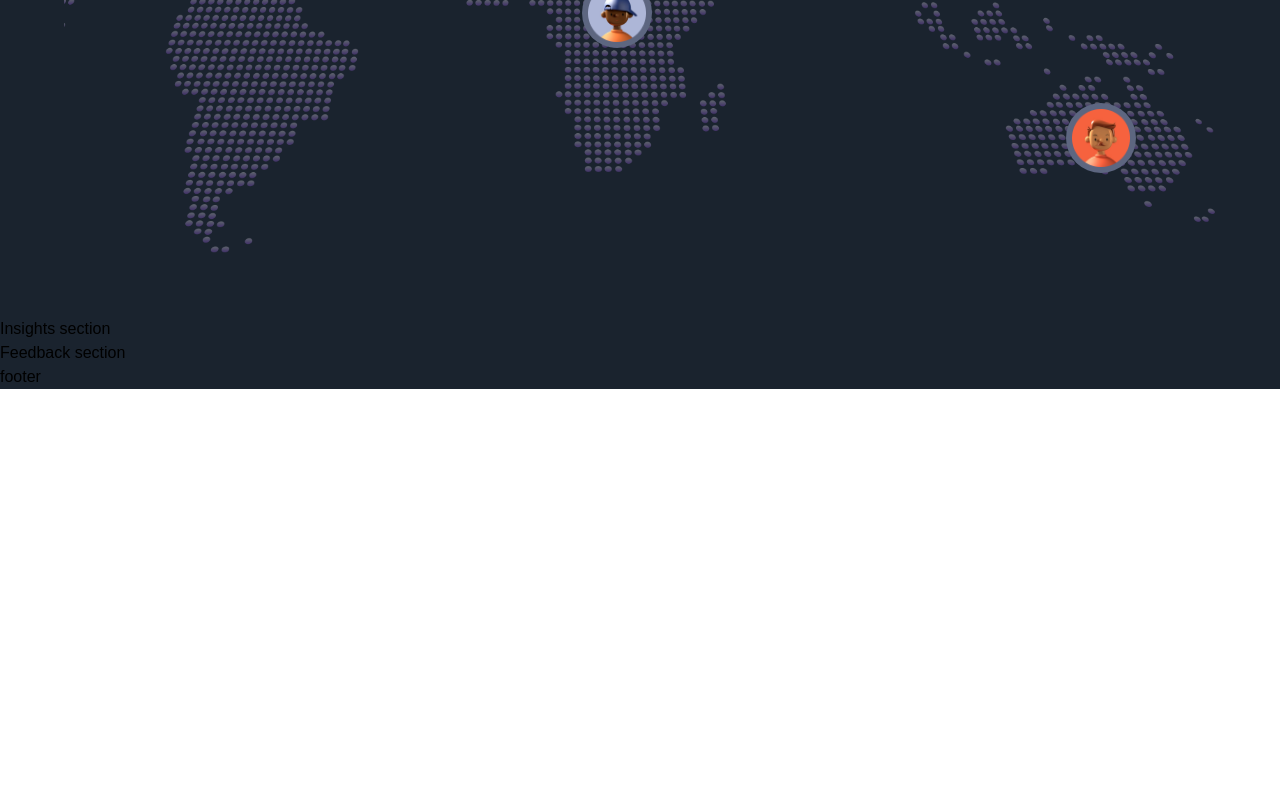
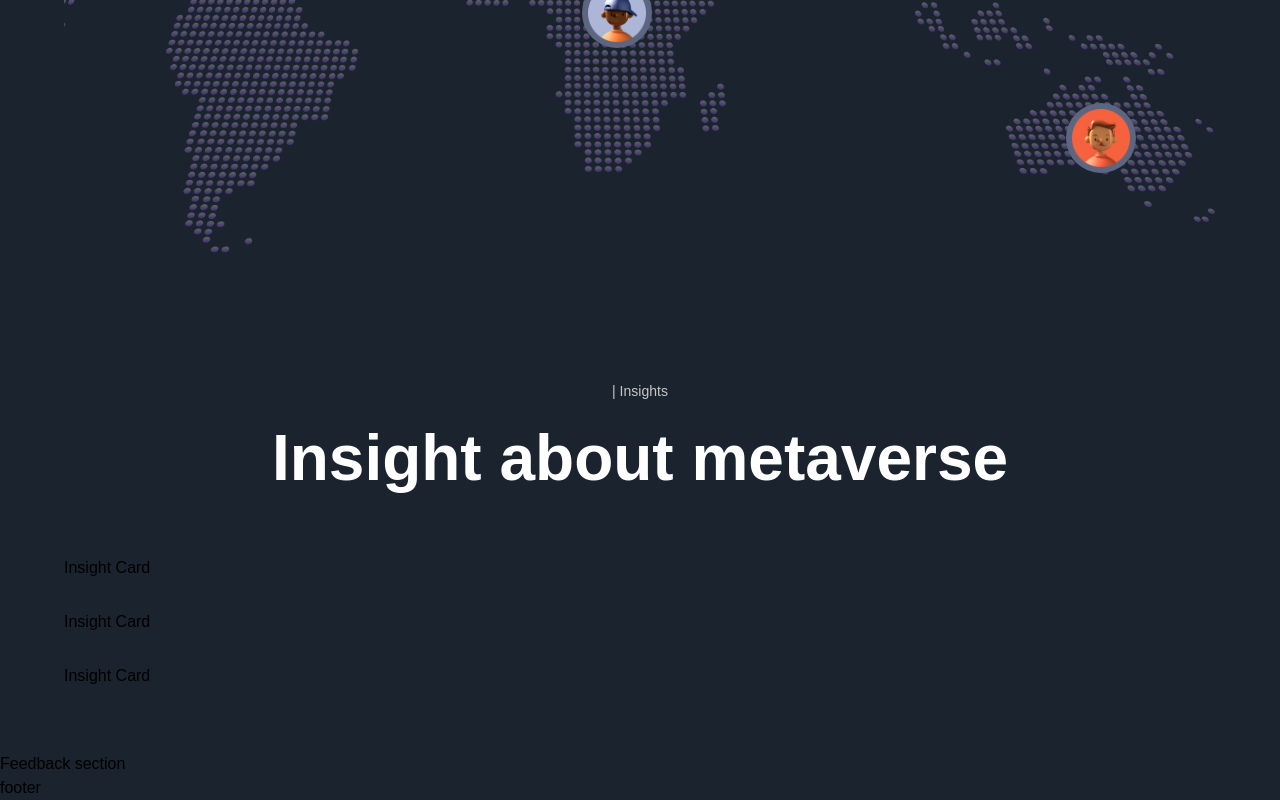
Before and after one commit to m-taha52/metaverse_ui, a Next.js app: page / in a window 1280 px wide. Shown: the part 4742-5542 px from the top of the page. Before the commit the page ends 5131 px from the top, so only its background shows below. Built offline with nearby package versions, Linux system fonts and the light colour scheme; a web font is replaced by a local one.

Commit message:
Insights
 Completed basic layout of the section

```diff
--- a/sections/Insights.jsx
+++ b/sections/Insights.jsx
@@ -7,9 +7,32 @@
 import { insights } from "../constants"
 
 const Insights = () => (
-  <section>
-    Insights section
-  </section>
+  <section className={`${styles.paddings} relative z-10 `}>
+      <motion.div
+      variants={staggerContainer}
+      viewport={{once: false, amount: 0.25}}
+      whileInView="show"
+      initial='hidden'
+      className={`${styles.innerWidth} mx-auto flex flex-col `}
+      >
+
+        <TypingText title="| Insights" textStyles="text-center" />
+        <TitleText title='Insight about metaverse' textStyles="text-center"  />
+
+        <div className="mt-[50px] flex flex-col gap-[30px]">
+          {insights.map((insight, index) => (
+            <InsightCard
+            key={`insight-${index}`}
+            {...insight}
+            index={index + 1}
+            />
+
+            ))}
+        </div>
+
+
+      </motion.div>
+</section>
 );
 
 export default Insights;
```
